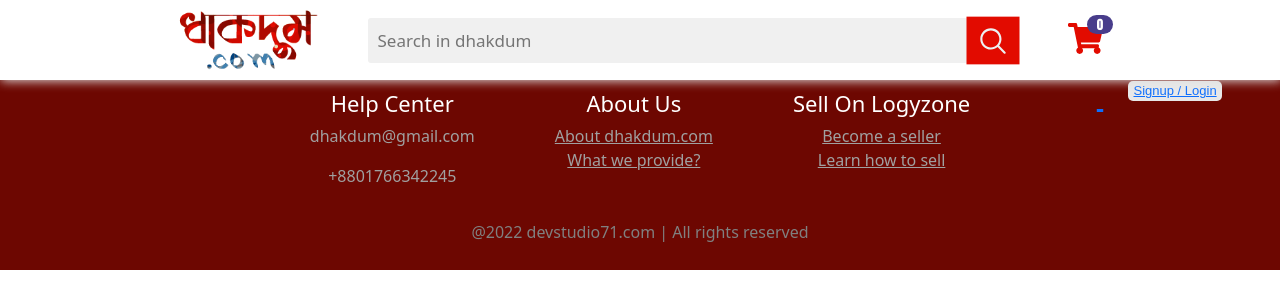
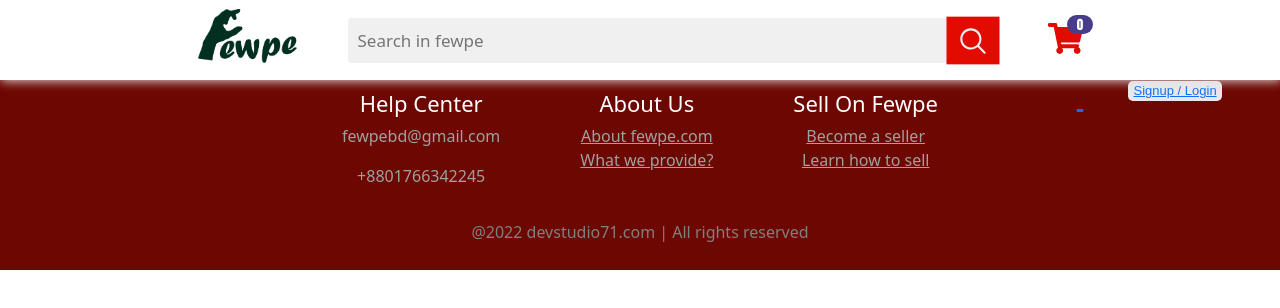
Before and after one commit to Maruful01/fewpe_online, a Next.js app: page / in a window 1280 px wide. Shown: the top 308 px of the page. Built offline with nearby package versions, Linux system fonts and the light colour scheme.

Commit message:
sixth commit

```diff
--- a/components/Footer/Footer.js
+++ b/components/Footer/Footer.js
@@ -10,7 +10,7 @@ const Footer = () => {
 <div  className="top-footer">
               <div>
                   <h4>Help Center</h4>
-                  <p>dhakdum@gmail.com</p>
+                  <p>fewpebd@gmail.com</p>
                   <p>+8801766342245</p>
             </div>
 
@@ -18,7 +18,7 @@ const Footer = () => {
             <div>
                  <h4>About Us</h4>
                  <Link href="/"><a>
-                 About dhakdum.com
+                 About fewpe.com
                  </a></Link>
                  <br />
                 <Link href="/"><a>
@@ -28,7 +28,7 @@ const Footer = () => {
             </div>
 
             <div>
-                <h4>Sell On Logyzone</h4>
+                <h4>Sell On Fewpe</h4>
 
                  <Link href="/"><a>Become a seller </a>
                   </Link>
--- a/components/HomePage/Header/NavBar.js
+++ b/components/HomePage/Header/NavBar.js
@@ -68,7 +68,7 @@ const NavBar = ({cartItems}) => {
 
         <div className="form-component">
                 <form action="" method="get">
-                <input className="search" type="search" name="" id="" placeholder="Search in dhakdum" />
+                <input className="search" type="search" name="" id="" placeholder="Search in fewpe" />
                 <Link href="/"><a>
                 <button className="submit"> <span className="search-bar"><Image src={Search} alt="" /></span></button>
                 </a></Link>
--- a/components/Layout.js
+++ b/components/Layout.js
@@ -10,12 +10,12 @@ const Layout = (props) => {
                 <meta httpEquiv="Content-Type" content="text/html;charset=UTF-8" />
                 <meta name="description" content={props.pageDescription}/>
                 <meta name="viewport" content="width=device-width, initial-scale=1.0" />
-                <meta name="keywords" content="logyzone, logyzone.com, Logy Zone, logy zone" />
+                <meta name="keywords" content="Fewpe, fewpe.com, fewpe online" />
                 <meta name="author" content="Khan Maruful Islam" />
                 <meta property="og:type" content="website"/>
-                <meta property="og:title" content="Logyzone" key="title" />
+                <meta property="og:title" content="Fewpe" key="title" />
                 <meta property="og:description" content="Wholesale products from best suppliers. Get support online and grow your business with us. Buy products at the lowest price from verified factories/suppliers. Grab your deal today." key="description" />
-                <meta property="og:url" content="https://www.logyzone.com/" key="url" />
+                <meta property="og:url" content="https://www.fewpe.com/" key="url" />
                 <meta property="og:image" content="../components/logo.png" key="image" />
                 <link rel="icon" href="../public/favicon.ico" type="image/vnd.microsoft.icon" sizes="16x16"/>
                 <link rel="icon" href="../public/favicon.ico" type="image/vnd.microsoft.icon" sizes="32x32"/>
--- a/pages/index.js
+++ b/pages/index.js
@@ -63,7 +63,7 @@ export default function Home({products, sliderImages}) {
   });
 
   return (
-      <Layout pageTitle="Dhakdum.com" pageDescription="">
+      <Layout pageTitle="Fewpe Online" pageDescription="">
         <NavBar cartItems={cartItems}/>
         <TopNav/>
         <Options/>
--- a/styles/NavBar.css
+++ b/styles/NavBar.css
@@ -69,8 +69,8 @@
 
 }
 .logo {
-    height: 75px;
-    width: 140px;
+    height: 45px;
+    width: 100px;
     object-fit: cover;
     position: relative;
     top: -9px;
```
Also changed, not shown: components/logo.png, 1 other file (tests, documents, lock files or other folders).
